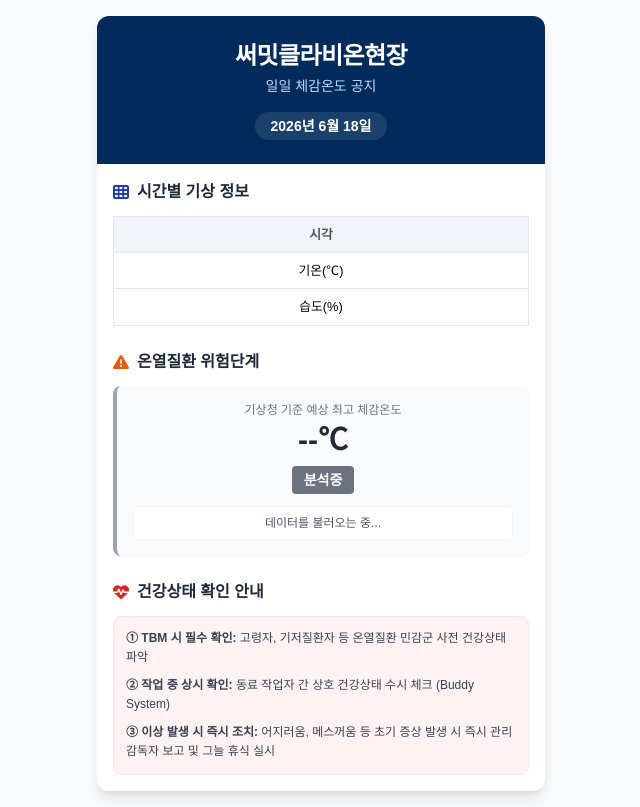
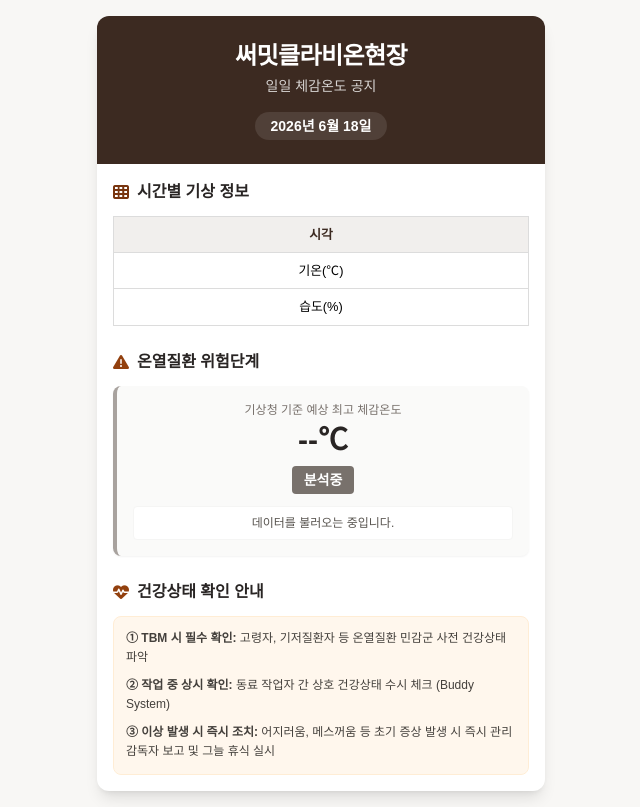
Before and after one commit to kjg99558434/weather_chek, a plain HTML site: page index.html in a window 1280 px wide. Shown: the whole page, without its empty margins (319-959 px from the left). Drawn offline with nearby package versions, Linux system fonts and the light colour scheme; no server answers.

Commit message:
Update index.html

```diff
--- a/index.html
+++ b/index.html
@@ -7,27 +7,28 @@
     <script src="https://cdn.tailwindcss.com"></script>
     <link rel="stylesheet" href="https://cdnjs.cloudflare.com/ajax/libs/font-awesome/6.4.0/css/all.min.css">
     <style>
-        body { background-color: #f8fafc; font-family: 'Pretendard', sans-serif; }
-        .summit-blue { background-color: #002b5b; } /* 써밋 브랜드 컬러 톤 */
+        body { background-color: #f8f7f5; font-family: 'Pretendard', sans-serif; }
+        /* Dark Brown 브랜드 컬러 적용 */
+        .summit-brown { background-color: #3C2A21; }
         table { border-collapse: collapse; width: 100%; }
-        th, td { border: 1px solid #e2e8f0; padding: 8px 4px; text-align: center; font-size: 0.8rem; }
-        th { background-color: #f1f5f9; color: #475569; font-weight: bold; }
+        th, td { border: 1px solid #dcdcdc; padding: 8px 4px; text-align: center; font-size: 0.8rem; }
+        th { background-color: #f1efed; color: #3C2A21; font-weight: bold; }
     </style>
 </head>
 <body class="flex justify-center min-h-screen p-4">
     <div class="w-full max-w-md bg-white rounded-xl shadow-lg overflow-hidden flex flex-col">
-        <!-- 헤더 -->
-        <div class="summit-blue text-white p-6 text-center">
+        <!-- 헤더: Dark Brown 적용 -->
+        <div class="summit-brown text-white p-6 text-center">
             <h1 class="text-2xl font-extrabold tracking-tight">써밋클라비온현장</h1>
-            <p class="text-blue-200 mt-1 text-sm font-medium">일일 체감온도 공지</p>
+            <p class="text-stone-300 mt-1 text-sm font-medium">일일 체감온도 공지</p>
             <div class="mt-4 bg-white/10 rounded-full py-1 px-4 inline-block text-sm font-bold" id="today-date"></div>
         </div>
 
         <div class="p-4 space-y-6">
-            <!-- 1. 시간별 기상 예보 (image_1a3089.png 형태의 표) -->
+            <!-- 1. 시간별 기상 정보 -->
             <section>
-                <h2 class="text-base font-bold text-gray-800 mb-3 flex items-center">
-                    <i class="fa-solid fa-table-cells text-blue-800 mr-2"></i>시간별 기상 정보
+                <h2 class="text-base font-bold text-stone-800 mb-3 flex items-center">
+                    <i class="fa-solid fa-table-cells text-amber-900 mr-2"></i>시간별 기상 정보
                 </h2>
                 <div class="overflow-x-auto">
                     <table>
@@ -44,23 +45,23 @@
 
             <!-- 2. 온열질환 위험단계 -->
             <section>
-                <h2 class="text-base font-bold text-gray-800 mb-3 flex items-center">
-                    <i class="fa-solid fa-triangle-exclamation text-orange-600 mr-2"></i>온열질환 위험단계
+                <h2 class="text-base font-bold text-stone-800 mb-3 flex items-center">
+                    <i class="fa-solid fa-triangle-exclamation text-amber-800 mr-2"></i>온열질환 위험단계
                 </h2>
-                <div id="risk-card" class="bg-gray-50 rounded-lg p-4 text-center border-l-4 border-gray-400 shadow-sm">
-                    <p class="text-xs text-gray-500 mb-1">기상청 기준 예상 최고 체감온도</p>
-                    <p class="text-3xl font-black text-gray-800 mb-2" id="max-temp">--℃</p>
-                    <div id="risk-badge" class="inline-block px-3 py-1 rounded text-white font-bold text-sm mb-3 bg-gray-500">분석중</div>
-                    <p id="risk-guide" class="text-xs font-medium text-gray-600 bg-white p-2 rounded border border-gray-100">데이터를 불러오는 중...</p>
+                <div id="risk-card" class="bg-stone-50 rounded-lg p-4 text-center border-l-4 border-stone-400 shadow-sm">
+                    <p class="text-xs text-stone-500 mb-1">기상청 기준 예상 최고 체감온도</p>
+                    <p class="text-3xl font-black text-stone-800 mb-2" id="max-temp">--℃</p>
+                    <div id="risk-badge" class="inline-block px-3 py-1 rounded text-white font-bold text-sm mb-3 bg-stone-500">분석중</div>
+                    <p id="risk-guide" class="text-xs font-medium text-stone-600 bg-white p-2 rounded border border-stone-100">데이터를 불러오는 중입니다.</p>
                 </div>
             </section>
 
-            <!-- 3. 건강상태 확인 안내 (복구 완료) -->
+            <!-- 3. 건강상태 확인 안내 -->
             <section>
-                <h2 class="text-base font-bold text-gray-800 mb-3 flex items-center">
-                    <i class="fa-solid fa-heart-pulse text-red-600 mr-2"></i>건강상태 확인 안내
+                <h2 class="text-base font-bold text-stone-800 mb-3 flex items-center">
+                    <i class="fa-solid fa-heart-pulse text-amber-800 mr-2"></i>건강상태 확인 안내
                 </h2>
-                <div class="bg-red-50 p-3 rounded-lg text-xs text-gray-700 leading-relaxed border border-red-100">
+                <div class="bg-orange-50 p-3 rounded-lg text-xs text-stone-700 leading-relaxed border border-orange-100">
                     <p class="mb-2"><strong>① TBM 시 필수 확인:</strong> 고령자, 기저질환자 등 온열질환 민감군 사전 건강상태 파악</p>
                     <p class="mb-2"><strong>② 작업 중 상시 확인:</strong> 동료 작업자 간 상호 건강상태 수시 체크 (Buddy System)</p>
                     <p><strong>③ 이상 발생 시 즉시 조치:</strong> 어지러움, 메스꺼움 등 초기 증상 발생 시 즉시 관리감독자 보고 및 그늘 휴식 실시</p>
@@ -96,7 +97,6 @@
                     }
                 });
 
-                // 표 채우기
                 const head = document.getElementById('table-head');
                 const rowT = document.getElementById('row-temp');
                 const rowH = document.getElementById('row-hum');
@@ -125,18 +125,18 @@
             const guide = document.getElementById('risk-guide');
 
             if (max >= 35) {
-                card.className = "bg-red-50 rounded-lg p-4 text-center border-l-4 border-red-600 shadow-sm";
-                badge.className = "inline-block px-3 py-1 rounded text-white font-bold text-sm mb-3 bg-red-600";
+                card.className = "bg-red-50 rounded-lg p-4 text-center border-l-4 border-red-700 shadow-sm";
+                badge.className = "inline-block px-3 py-1 rounded text-white font-bold text-sm mb-3 bg-red-700";
                 badge.innerText = "🔴 경고 (35℃ 이상)";
                 guide.innerText = "무더위 시간대(14~17시) 옥외작업 중지, 매시간 15분 휴식 필수";
             } else if (max >= 33) {
-                card.className = "bg-yellow-50 rounded-lg p-4 text-center border-l-4 border-yellow-500 shadow-sm";
-                badge.className = "inline-block px-3 py-1 rounded text-gray-800 font-bold text-sm mb-3 bg-yellow-400";
+                card.className = "bg-amber-50 rounded-lg p-4 text-center border-l-4 border-amber-600 shadow-sm";
+                badge.className = "inline-block px-3 py-1 rounded text-stone-900 font-bold text-sm mb-3 bg-amber-400";
                 badge.innerText = "🟡 주의 (33℃ 이상)";
                 guide.innerText = "무더위 시간대 옥외작업 단축, 매시간 10분 휴식 권고";
             } else {
-                card.className = "bg-green-50 rounded-lg p-4 text-center border-l-4 border-green-500 shadow-sm";
-                badge.className = "inline-block px-3 py-1 rounded text-white font-bold text-sm mb-3 bg-green-500";
+                card.className = "bg-stone-50 rounded-lg p-4 text-center border-l-4 border-stone-500 shadow-sm";
+                badge.className = "inline-block px-3 py-1 rounded text-white font-bold text-sm mb-3 bg-stone-600";
                 badge.innerText = "🟢 관심";
                 guide.innerText = "물, 그늘, 휴식 제공 및 근로자 건강상태 확인";
             }
```
